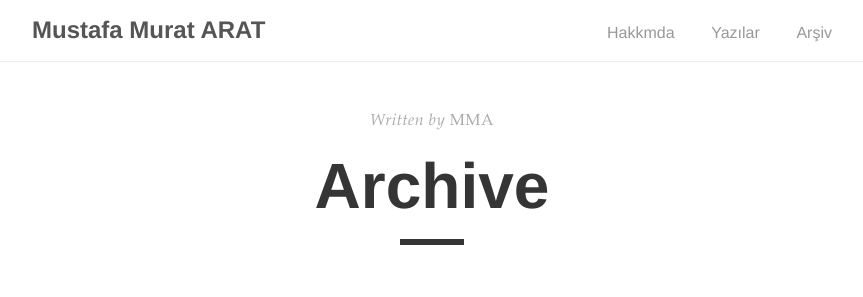
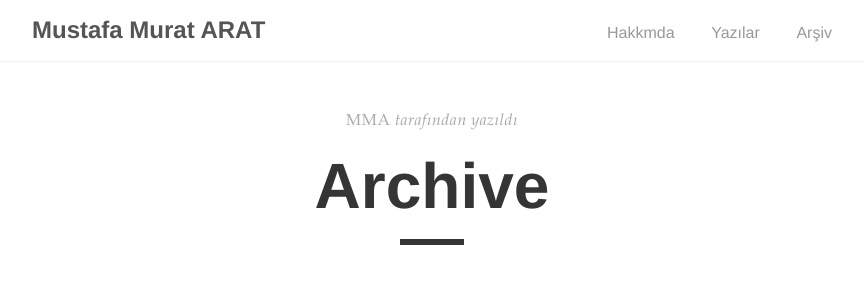
Before and after one commit to mmuratarat/turkish, a Jekyll site: the page built from _pages/archive.md, in a window 1280 px wide. Shown: the top 297 px of the page, without its empty margins (208-1071 px from the left). Built offline with Jekyll 4.4.1, drawn with Linux system fonts in a browser that asks for light colours.

Commit message:
removing and adding some files

```diff
--- a/_layouts/post.html
+++ b/_layouts/post.html
@@ -4,12 +4,12 @@ layout: default
 
 <div class="post">
   <div class="post-info">
-    <span>Written by</span>
     {% if page.author %}
         {{ page.author }}
     {% else %}
         {{ site.author.name }}
     {% endif %}
+    <span>tarafından yazıldı</span>
 
     {% if page.date %}
       <br>
```
